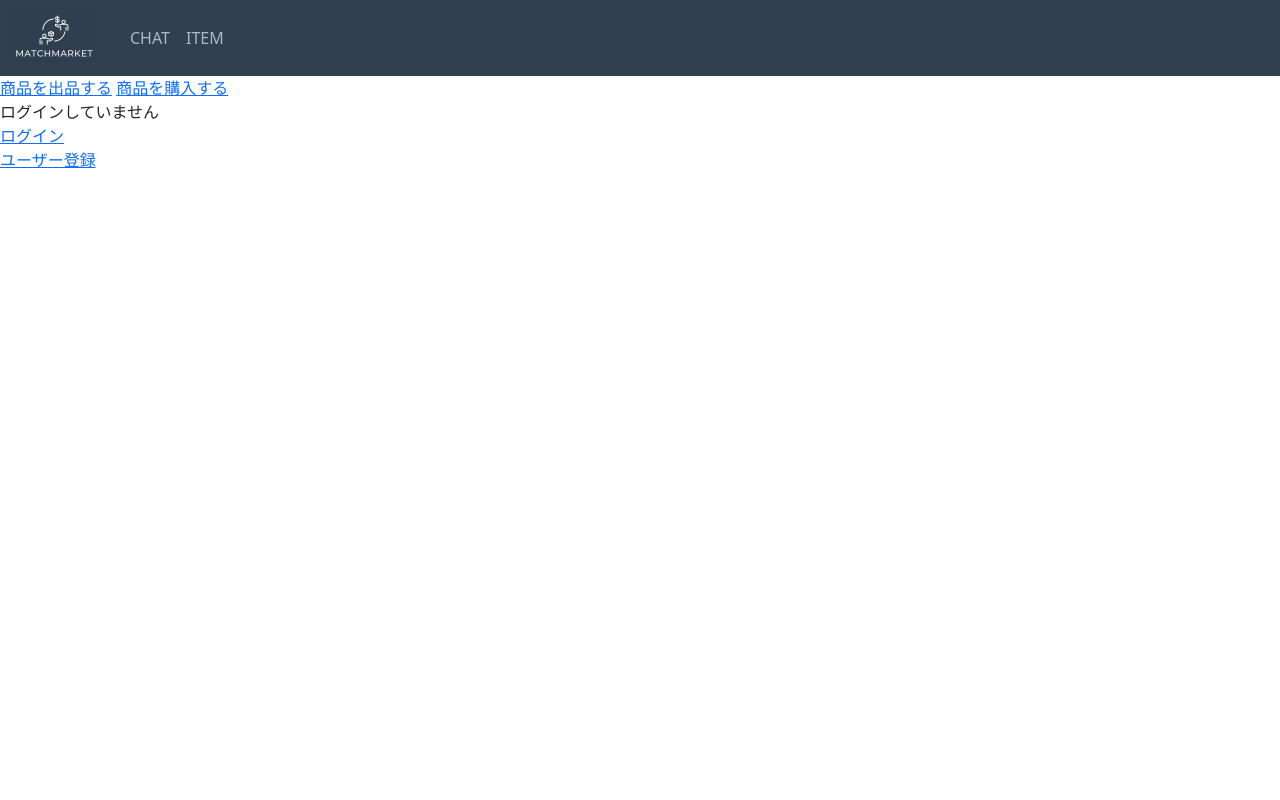
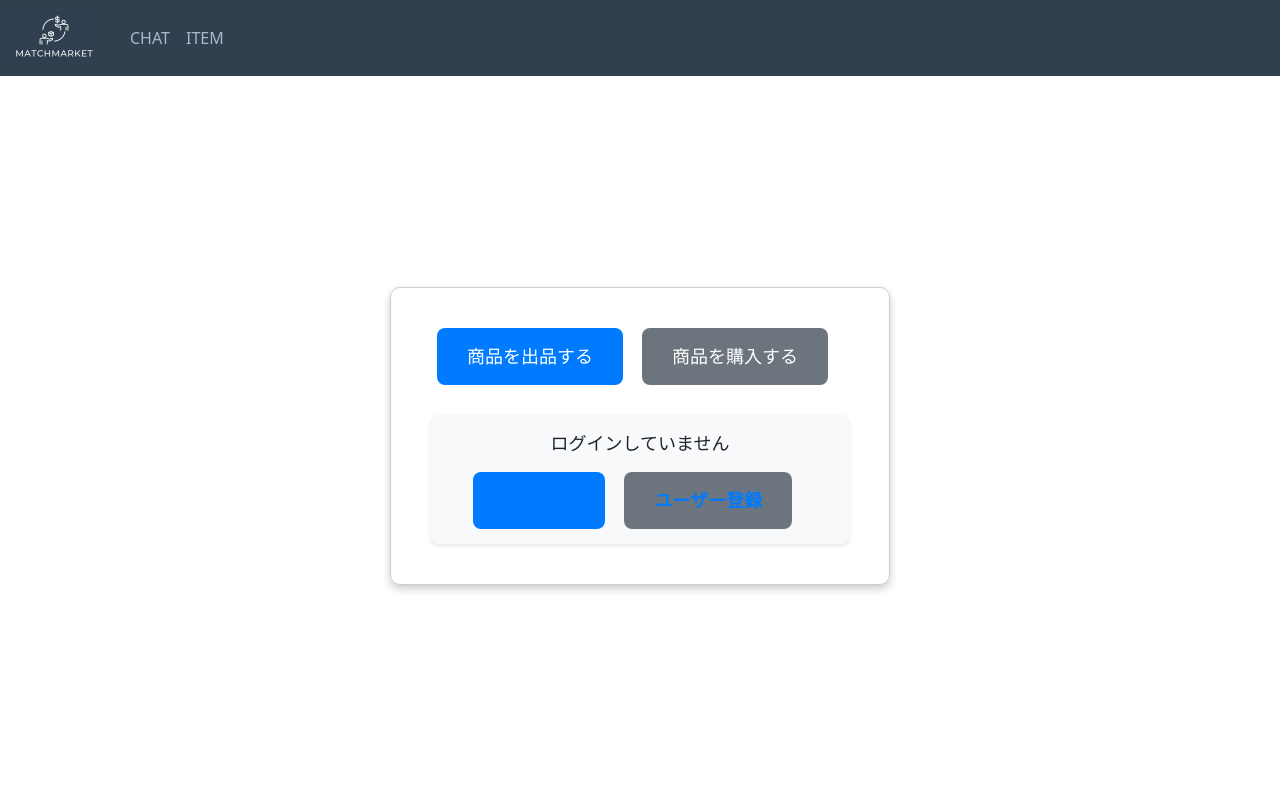
Before and after one commit to yanaih16/gPBL_2023_summer, a Django app: page / in a window 1280 px wide. Run offline with Django 4.2, Linux system fonts and the light colour scheme; some libraries are stand-ins or nearby versions.

Commit message:
[change] TopPage

```diff
--- a/templates/chat/chathomepage.html
+++ b/templates/chat/chathomepage.html
@@ -134,7 +134,7 @@
                           </div>
                           <ul class="list-unstyled mb-0 col-12 col-md-4 text-dark-l1 text-90 text-left my-4 my-md-0">
                               <li class="mt-25">
-                              <i class="fa fa-check text-success-m2 text-110 mr-25 mt-1"></i>
+                              <i class="fa-user-circle text-success-m2 text-110 mr-25 mt-1"></i>
                               <span class="text-110">
                                     <strong>Seller</strong>: {{i.buyer}}
                               </span>
@@ -161,7 +161,7 @@
               </div>
               <ul class="list-unstyled mb-0 col-12 col-md-4 text-dark-l1 text-90 text-left my-4 my-md-0">
                 <li class="mt-25">
-                    <i class="fa fa-check text-success-m2 text-110 mr-2 mt-1"></i>
+                    <i class="fa-user-circle text-success-m2 text-110 mr-2 mt-1"></i>
                     <span class="text-110">
                         <strong>Buyer</strong>: {{i.seller}}
                   </span>
--- a/templates/index.html
+++ b/templates/index.html
@@ -1,17 +1,105 @@
 {% extends 'base.html' %}
 {% block content %}
+<head>
+<style>
+    .container {
+        display: flex;
+        justify-content: center;
+        align-items: center;
+        height: 90vh;
+        padding: 20px;
+        background-color: ;
+        background-size: cover;
+    }
 
-<a href="{% url 'item_add' %}">商品を出品する</a>
-<a href="{% url 'select_tags' %}">商品を購入する</a>
-{% if user.is_authenticated %}
-<p>{{ user.get_username }}でログイン中<br>
-    <a href="{%url 'logout'%}">ログアウト</a>
-</p>
-{% else %}
-<p>ログインしていません<br>
-    <a href="{%url 'login'%}">ログイン</a><br>
-    <a href="{%url 'register'%}">ユーザー登録</a>
-</p>
-{% endif %}
+    .main-content {
+        text-align: center;
+        padding: 40px;
+        border: 1px solid #ccc;
+        border-radius: 10px;
+        background-color: rgba(255, 255, 255, 0.8);
+        box-shadow: 0 4px 8px rgba(0, 0, 0, 0.2);
+        max-width: 500px;
+        width: 100%;
+    }
 
+    .actions {
+        margin-bottom: 30px;
+    }
+
+    .btn {
+        display: inline-block;
+        margin-right: 15px;
+        padding: 15px 30px;
+        border: none;
+        border-radius: 8px;
+        font-size: 18px;
+        cursor: pointer;
+        text-decoration: none;
+        color: #fff;
+    }
+
+    .btn-primary {
+        background-color: #007bff;
+    }
+
+    .btn-secondary {
+        background-color: #6c757d;
+    }
+
+    .btn-link {
+        background-color: transparent;
+        color: #007bff;
+        text-decoration: underline;
+    }
+.user-info {
+    background-color: #f8f9fa;
+    padding: 15px;
+    border-radius: 8px;
+    box-shadow: 0 2px 4px rgba(0, 0, 0, 0.1);
+    text-align: center;
+    margin-top: 20px;
+}
+
+    .user-info p {
+        font-size: 18px;
+        margin-bottom: 10px;
+    }
+
+    .user-info a {
+        display: inline-block;
+        margin-top: 5px;
+        text-decoration: none;
+        color: #007bff;
+        font-weight: bold;
+        transition: color 0.3s ease;
+    }
+
+    .user-info a:hover {
+        color: #0056b3;
+    }
+</style>
+</head>
+<body>
+    <div class="container">
+        <div class="main-content">
+            <div class="actions">
+                <a href="{% url 'item_add' %}" class="btn btn-primary">商品を出品する</a>
+                <a href="{% url 'select_tags' %}" class="btn btn-secondary">商品を購入する</a>
+            </div>
+            {% if user.is_authenticated %}
+            <div class="user-info">
+                <p>{{ user.get_username }}でログイン中</p>
+                <a href="{% url 'logout' %}" class="btn btn-link">ログアウト</a>
+            </div>
+            {% else %}
+            <div class="user-info">
+                <p>ログインしていません</p>
+                <a href="{% url 'login' %}" class="btn btn-primary">ログイン</a>
+                <a href="{% url 'register' %}" class="btn btn-secondary">ユーザー登録</a>
+            </div>
+            {% endif %}
+        </div>
+    </div>
+</body>
 {% endblock content %}
--- a/templates/item/tag.html
+++ b/templates/item/tag.html
@@ -1,5 +1,4 @@
 {% extends "base.html" %}
-
 {% block content %}
 <form method="POST" enctype="multipart/form-data">
     <div class="form-check form-switch">
--- a/templates/tag/succes.html
+++ b/templates/tag/succes.html
@@ -50,5 +50,4 @@
       </div>
     </body>
 </html>
-
 {% endblock content %}
```
